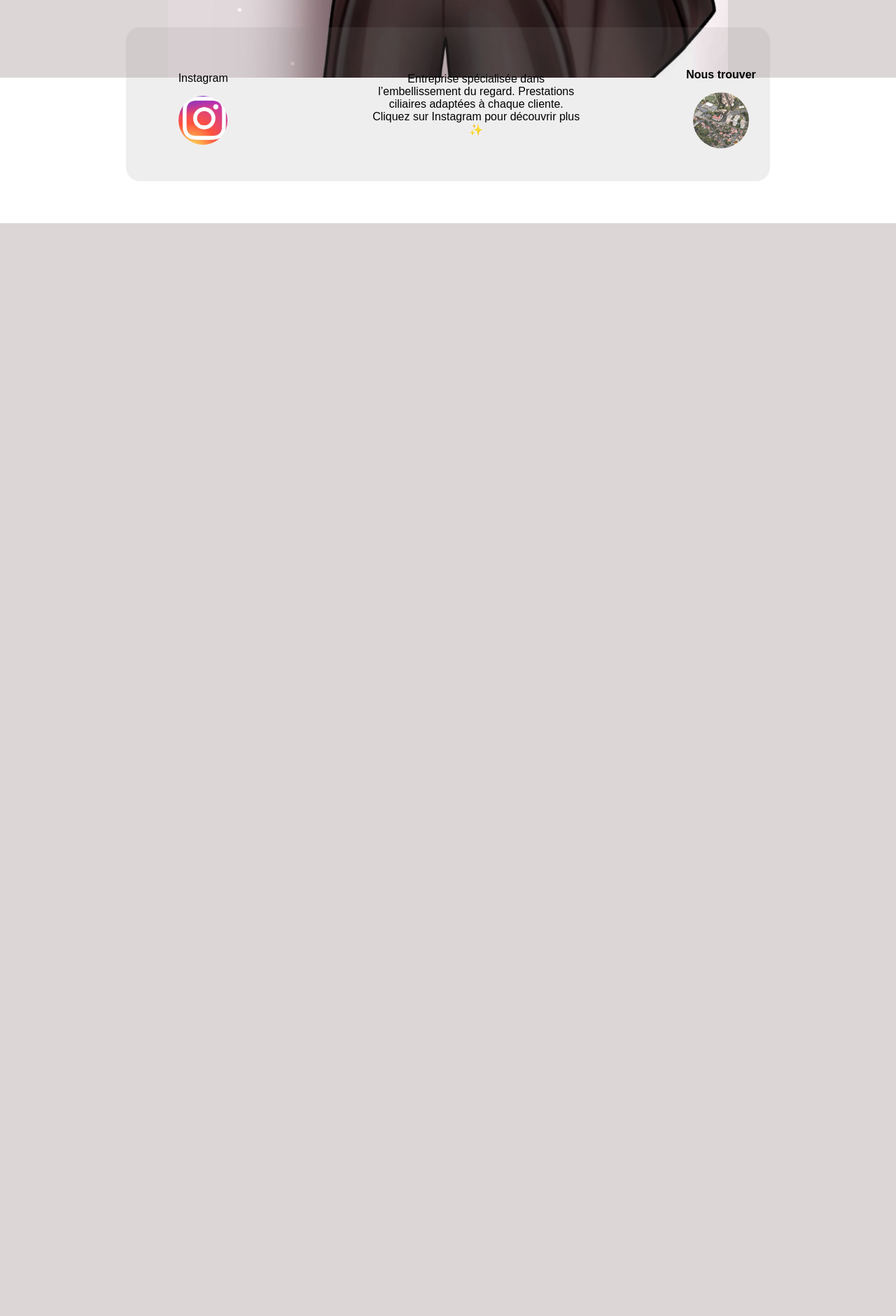
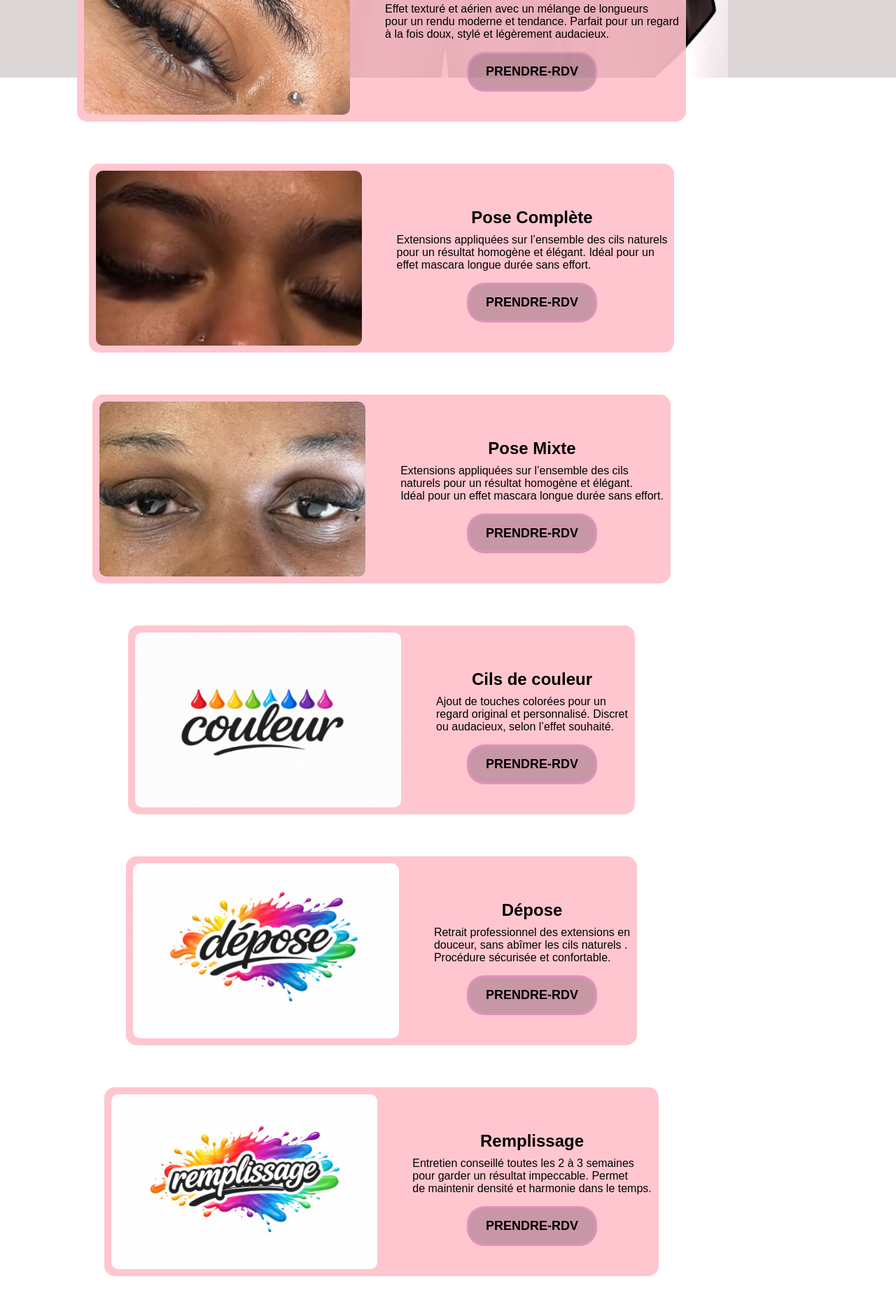
Before and after one commit to ameliaengo/clolash, a PHP site: page /prestation.html in a window 1280 px wide. Shown: the part 689-2570 px from the top of the page at 70% size. Before the commit the page ends 1008 px from the top, so only its background shows below. Run offline with PHP 8.4, Linux system fonts and the light colour scheme.

Commit message:
bientot fini

```diff
--- a/css/acceuil.css
+++ b/css/acceuil.css
@@ -4,7 +4,7 @@
   justify-content: center;
   flex-wrap: wrap;
   gap: 100px;
-  padding: 40px 20px;c
+  padding: 80px;
 
 }
 
--- a/css/prestation.css
+++ b/css/prestation.css
@@ -1,7 +1,58 @@
-.page-image img {
-  width: 100%;
-  max-width: 600px;
+.presta {
+  display: flex;
+  flex-direction: column;
+  align-items: center;
+  gap: 60px;
+  margin-left: -190px;
+  margin-top: 65px;
+}
+
+.presta-item {
+  display: flex;
+  align-items: center;
+  gap: 50px;
+  background-color:rgba(255, 192, 203, 0.905); /* couleur de fond du bloc */
+  padding: 10px;
   border-radius: 15px;
-  display: block;
-  margin: 20px auto;
+  width: fit-content; /* ajuste la largeur au contenu */
 }
+
+.presta-item img {
+  width: 380px;
+  height: 250px;
+  object-fit: cover;
+  border-radius: 10px;
+}
+.texte{
+  display: flex;
+  flex-direction: column;
+  align-items: center;
+}
+.texte p{
+  margin-top: -10px;
+}
+.tout{
+  margin-top: -80px;
+}
+.salut {
+  width: 150px;
+  margin: auto ;
+  padding: 15px ;
+  text-align: center;
+  border-radius: 25px;
+  border: 3px solid rgba(229, 143, 189, 0.9);
+  background-color: rgba(131, 94, 113, 0.445);
+  transition:0.5s;
+}
+
+.salut a {
+  color: #000;
+  font-weight: bold;
+  font-size: 18px;
+  text-decoration: none;
+}
+
+.salut:hover {
+  background-color: rgba(229, 143, 189, 0.8);
+  transform: scale(1.05);
+}
--- a/diplome.html
+++ b/diplome.html
@@ -17,7 +17,7 @@
         <a href="diplome.html"><span class="souligne">💁🏾‍♀️ Technicienne ciliaire diplômée 🪄</span></a>
         <a href="index.html">ACCUEIL</a>
       <a href="prestation.html">PRESTATIONS</a>
-        <a href="mailto:clolashh@gmail.com">PRENDRE RDV</a>
+        <a href="mailto:clolashh@gmail.com">Nous Contacter</a>
         <img src="images/photof.jpg" alt="logo">
       </div>
     </div>
--- a/prestation.html
+++ b/prestation.html
@@ -18,7 +18,7 @@
         <a href="diplome.html">💁🏾‍♀️ Technicienne ciliaire diplômée 🪄</a>
         <a href="index.html">ACCUEIL</a>
         <a href="prestation.html"><span class="souligne">PRESTATIONS</span></a>
-        <a href="mailto:clolashh@gmail.com">PRENDRE RDV</a>
+        <a href="mailto:clolashh@gmail.com">Nous Contacter</a>
         <img src="images/photof.jpg" alt="logo">
       </div>
 
@@ -30,6 +30,89 @@
     </p>
 
   </main>
+
+<div class="presta">
+
+      <div class="presta-item">
+          <img src="images/russel.jpg" alt="">
+          <div class="texte">
+            <h2>Volume Russe</h2>
+            <p>Technique ultra dense qui apporte un maximum de<br> volume et d’intensité au regard. Idéal pour un effet glamour,<br>   profond et structuré qui ne passe pas inaperçu</p>
+              <div class="salut">
+                <a href=".html">PRENDRE-RDV</a>
+              </div>
+          </div>
+      </div>
+
+      <div class="presta-item">
+          <img src="images/wispyl.jpg" alt="">
+          <div class="texte">
+            <h2>Wispy</h2>
+            <p>Effet texturé et aérien avec un mélange de longueurs<br> pour un rendu moderne et tendance. Parfait pour un regard<br> à la fois doux, stylé et légèrement audacieux.</p>
+              <div class="salut">
+                <a href=".html">PRENDRE-RDV</a>
+              </div>
+          </div>
+        </div>
+
+      <div class="presta-item">
+          <img src="images/completel.jpg" alt="">
+          <div class="texte">
+            <h2>Pose Complète</h2>
+            <p>Extensions appliquées sur l’ensemble des cils naturels <br>pour un résultat homogène et élégant. Idéal pour un <br>effet mascara longue durée sans effort.</p>
+              <div class="salut">
+                <a href=".html">PRENDRE-RDV</a>
+              </div>
+          </div>
+      </div>
+
+      <div class="presta-item">
+          <img src="images/mixtel.jpg" alt="">
+          <div class="texte">
+            <h2>Pose Mixte</h2>
+            <p>Extensions appliquées sur l’ensemble des cils <br>naturels pour un résultat homogène et élégant. <br>Idéal pour un effet mascara longue durée sans effort.</p>
+              <div class="salut">
+                <a href=".html">PRENDRE-RDV</a>
+              </div>
+          </div>
+      </div>
+
+      <div class="presta-item">
+          <img src="images/couleur.jpg" alt="">
+          <div class="texte">
+            <h2>Cils de couleur</h2>
+            <p>Ajout de touches colorées pour un <br>regard original et personnalisé. Discret<br> ou audacieux, selon l’effet souhaité.</p>
+            <div class="salut">
+              <a href=".html">PRENDRE-RDV</a>
+            </div>
+          </div>
+      </div>
+
+      <div class="presta-item">
+          <img src="images/depose.jpg" alt="">
+          <div class="texte">
+            <h2>Dépose</h2>
+            <p>Retrait professionnel des extensions en<br> douceur, sans abîmer les cils naturels .<br> Procédure sécurisée et confortable.</p>
+              <div class="salut">
+                 <a href=".html">PRENDRE-RDV</a>
+               </div>
+          </div>
+      </div>
+
+      <div class="presta-item">
+          <img src="images/remplissage.jpg" alt="">
+          <div class="texte">
+            <h2>Remplissage</h2>
+            <p>Entretien conseillé toutes les 2 à 3 semaines<br> pour garder un résultat impeccable. Permet<br> de maintenir densité et harmonie dans le temps.</p>
+              <div class="salut">
+                <a href=".html">PRENDRE-RDV</a>
+              </div>
+          </div>
+      </div>
+
+</div>
+
+
 
   <footer>
 
```
Also changed, not shown: index.html (+5 -5 lines), images/complete.jpg (renamed from images/cil4.jpg), images/completel.jpg (added), images/couleur.jpg (added), images/depose.jpg (added), images/mixte.jpg (renamed from images/cil5.jpg), images/mixtel.jpg (added), images/remplissage.jpg (added), images/russe.jpg (renamed from images/cil1.jpg), images/russel.jpg (added), images/tarif.jpg (added), images/wispy.jpg (renamed from images/cil2.jpg), images/wispyl.jpg (added).
